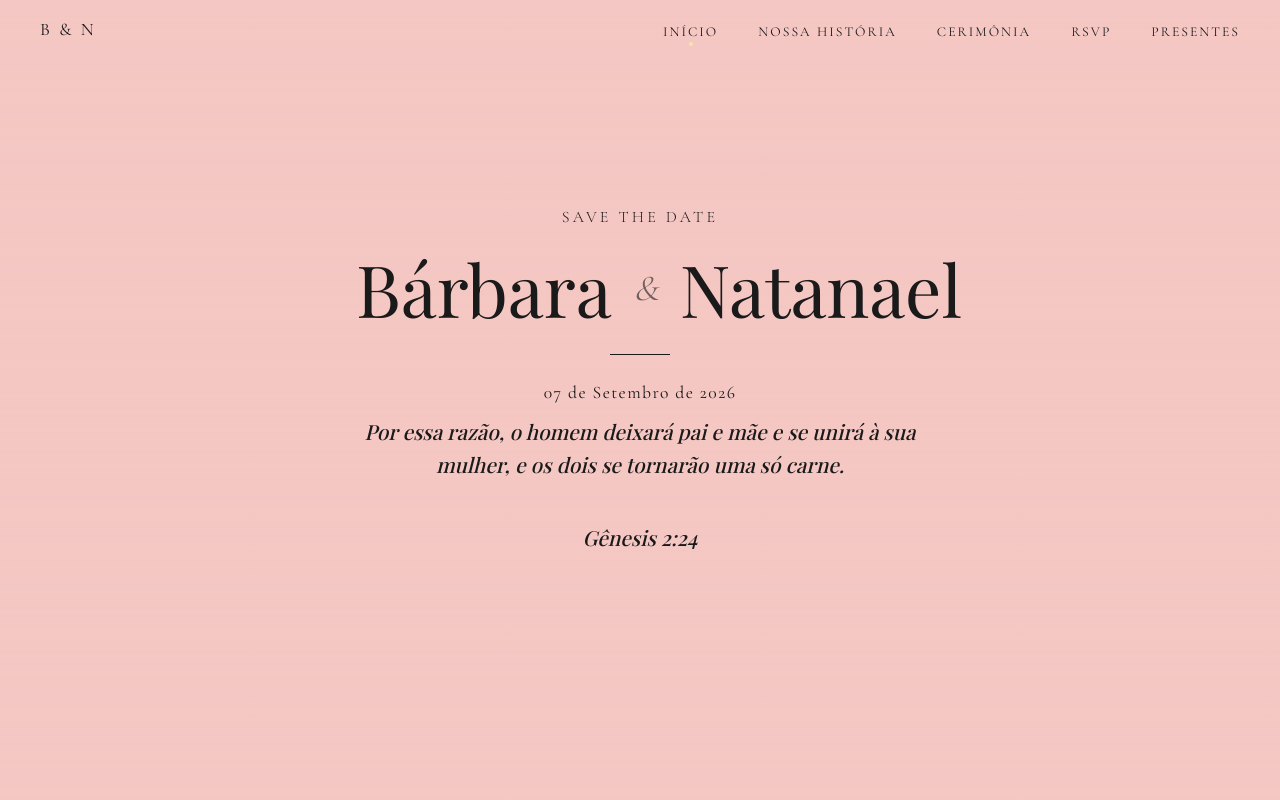
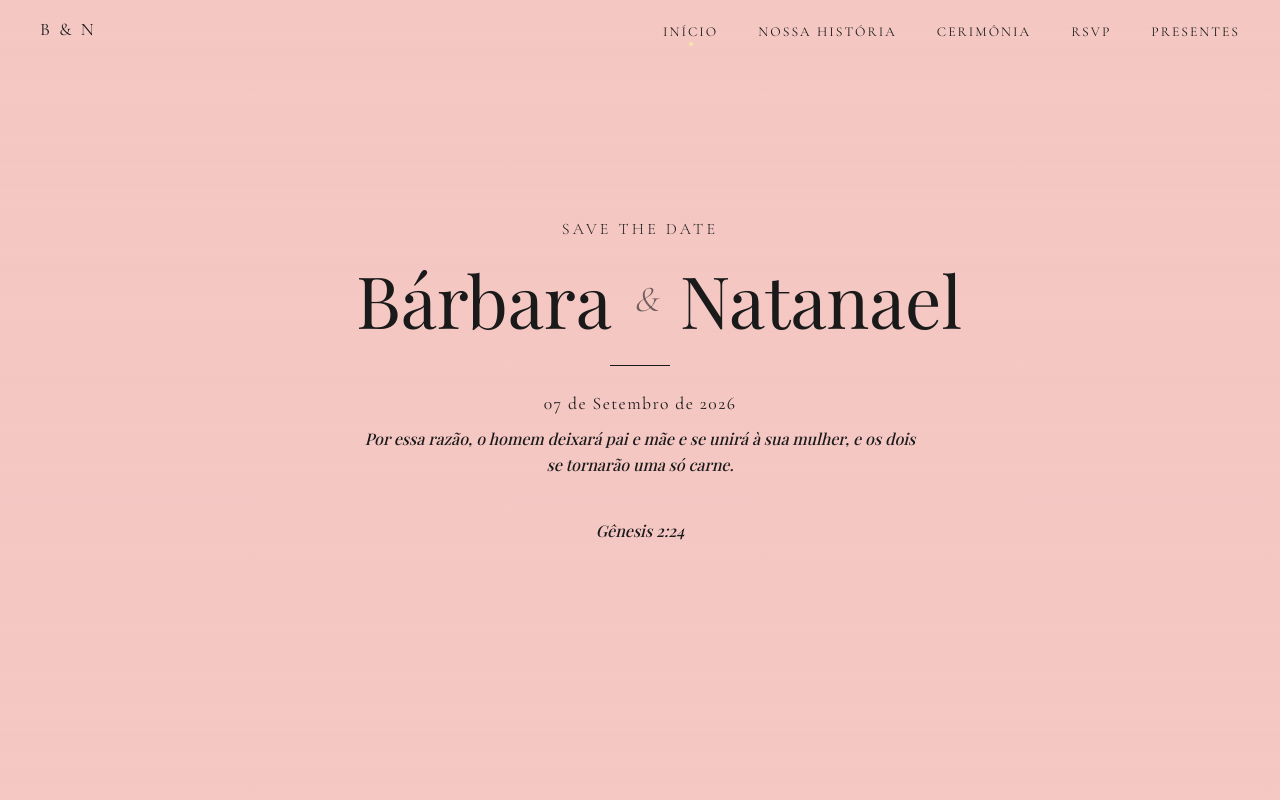
Before and after one commit to NatalNW7/b-n, a Next.js app: page / in a window 1280 px wide. Shown: the top 800 px of the page. Built offline with nearby package versions, Linux system fonts and the light colour scheme.

Commit message:
style(hero): reduce subtitle font size to 1.0rem

```diff
--- a/src/app/globals.css
+++ b/src/app/globals.css
@@ -1048,7 +1048,7 @@ a {
 
 .hero__subtitle {
   font-family: var(--font-display);
-  font-size: 1.3rem;
+  font-size: 1.0rem;
   font-weight: 500;
   font-style: italic;
   color: var(--black);
```
